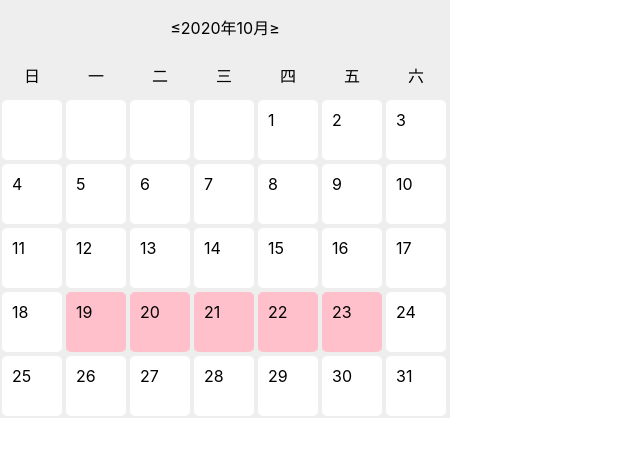
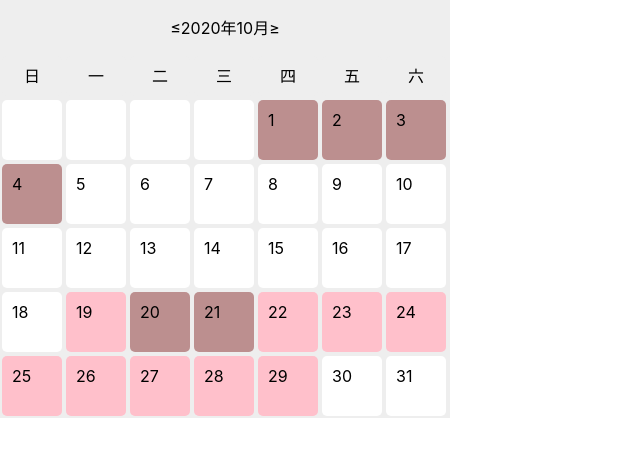
Before and after one commit to unnKoel/date-for-aunt, a React (Create React App) app: page / in a window 1280 px wide. Shown: the top 456 px of the page, without its empty margins (0-640 px from the left). Built offline with nearby package versions, Linux system fonts and the light colour scheme.

Commit message:
display real record

```diff
--- a/src/App.js
+++ b/src/App.js
@@ -1,11 +1,72 @@
-import React from "react";
+import React, { useCallback, useEffect, useState } from "react";
+import data from "./mock";
 import "./App.css";
+import { getDayNumbers, getDaysBetween } from "./utils";
 import AuntCalender from "./components/aunt-calender";
 
-const lastPeriodStart = new Date(2020, 9, 17);
+function App() {
+  const [periods, setPeriods] = useState([]);
 
-function App() {
-  return <AuntCalender lastPeriodStart={lastPeriodStart} />;
+  const filterRecords = () => {
+    const records = [];
+    data.forEach((item) => {
+      const { yearmonth } = item;
+      const year = parseInt(yearmonth.substring(0, 4));
+      const month = parseInt(yearmonth.slice(4));
+      const totalDays = getDayNumbers(year, month);
+      for (let i = 1; i < totalDays + 1; i++) {
+        if (!!item[`D${i}`]) {
+          records.push({ year, month: month + 1, day: i });
+        }
+      }
+    });
+
+    return records;
+  };
+
+  const createSection = (records) => {
+    let i = 0;
+    const periods = [];
+    while (i < records.length) {
+      const period = [];
+      let j = i;
+      let prev = records[j];
+      let next = records[j + 1];
+      while (
+        next &&
+        getDaysBetween(
+          new Date(prev.year, prev.month - 1, prev.day),
+          new Date(next.year, next.month - 1, next.day)
+        ) === 1
+      ) {
+        period.push(prev);
+        j++;
+        prev = records[j];
+        next = records[j + 1];
+      }
+      period.push(prev);
+      periods.push(period);
+      i = j + 1;
+    }
+
+    return periods;
+  };
+
+  const getPeriods = useCallback(() => {
+    const records = filterRecords();
+    const periods = createSection(records);
+    setPeriods(periods.map((period) => ({ className: "red", group: period })));
+  }, []);
+
+  useEffect(() => {
+    getPeriods();
+  }, [getPeriods]);
+
+  const handleMonthChange = ({ year, month }) => {
+    console.log(year, month);
+  };
+
+  return <AuntCalender periods={periods} onMonthChange={handleMonthChange} />;
 }
 
 export default App;
--- a/src/components/aunt-calender.js
+++ b/src/components/aunt-calender.js
@@ -1,4 +1,4 @@
-import React, { useState, useCallback } from "react";
+import React, { useState, useCallback, useMemo } from "react";
 import Calender from "./calendar";
 import {
   getCurrentYear,
@@ -13,15 +13,34 @@ import {
 import { useEffect } from "react";
 
 const today = getCurrentDate();
+const todayYear = today.getFullYear();
+const todayMonth = today.getMonth() + 1;
+const todayDate = today.getDate();
 
 const AuntCalender = ({
-  lastPeriodStart,
-  duration = 7,
-  cycle = 28,
+  duration = 10,
+  cycle = 16,
   periods,
-  onHistoryMonth = () => {},
+  onMonthChange = () => {},
 }) => {
-  const [predictedPeriods, setPredictedPeriods] = useState([]);
+  const [allPeriods, setAllPeriods] = useState([]);
+  const lastPeriod = periods.length ? periods[periods.length - 1].group : [];
+
+  const getLastPeriodStart = useCallback(
+    (periods) => {
+      if (!periods.length) return undefined;
+
+      const { year, month, day } = lastPeriod[0];
+
+      return new Date(year, month - 1, day);
+    },
+    [lastPeriod]
+  );
+
+  const lastPeriodStart = useMemo(() => getLastPeriodStart(periods), [
+    getLastPeriodStart,
+    periods,
+  ]);
 
   const getBasePeriodStart = useCallback(() => {
     let basePeriodStart;
@@ -81,7 +100,7 @@ const AuntCalender = ({
         );
 
         for (let i = 1; i < distanceCycleAmount + 1; i++) {
-          periodStart = inOrdecreaseDate(periodStart, i * cycle);
+          periodStart = inOrdecreaseDate(periodStart, cycle);
           const periodEnd = inOrdecreaseDate(periodStart, duration);
           periods.push(getDiffDate(periodStart, periodEnd));
         }
@@ -90,6 +109,26 @@ const AuntCalender = ({
       return periods;
     },
     [cycle, duration]
+  );
+
+  // if today in lastPeriod, then cancel current predict
+  const cancelCurrentPredict = useCallback(
+    (basePeriodStart) => {
+      const predictEndDate = inOrdecreaseDate(basePeriodStart, duration);
+      if (!lastPeriod.length) return false;
+
+      const lastPeriodEnd = lastPeriod[lastPeriod.length - 1];
+
+      const { year, month, day } = lastPeriodEnd;
+      if (
+        today.getTime() < predictEndDate.getTime() &&
+        today.getTime() > basePeriodStart.getTime() &&
+        getDaysBetween(new Date(year, month - 1, day), today) >= 1
+      ) {
+        return true;
+      }
+    },
+    [duration, lastPeriod]
   );
 
   // prdict peroids with month.
@@ -130,11 +169,28 @@ const AuntCalender = ({
         startCycleAmount
       );
 
-      return [...duringMonethPeroids, monthStartPeriod, monthEndPeriod]
+      let predictPeroids = [
+        ...duringMonethPeroids,
+        monthStartPeriod,
+        monthEndPeriod,
+      ];
+
+      if (cancelCurrentPredict(basePeriodStart) && false) {
+        predictPeroids = predictPeroids.filter((period) => {
+          return !period.some(({ year, month, day }) => {
+            return (
+              year === todayYear && month === todayMonth && day === todayDate
+            );
+          });
+        });
+      }
+
+      return predictPeroids
         .filter((item) => !!item.length)
         .map((group) => ({ className: "pink", group }));
     },
     [
+      cancelCurrentPredict,
       collectDuringMonthPeriod,
       collectMonthEndPeriod,
       collectMonthStartPeriod,
@@ -143,6 +199,10 @@ const AuntCalender = ({
       lastPeriodStart,
     ]
   );
+
+  const combineWithPeriods = (predictedPeriods, periods) => {
+    return [...predictedPeriods, ...periods];
+  };
 
   const handleDaySelect = (no) => {
     console.log(no);
@@ -154,12 +214,12 @@ const AuntCalender = ({
     // other ways, then request real periods.
     if (!historyMonth) {
       const predictedPeriods = predictPeriods({ year, month });
-      console.log("predictedPeriods", predictedPeriods);
-      setPredictedPeriods(predictedPeriods);
-      return;
+      setAllPeriods(combineWithPeriods(predictedPeriods, periods));
+    } else {
+      setAllPeriods(combineWithPeriods([], periods));
     }
-    setPredictedPeriods([]);
-    onHistoryMonth({ year, month });
+
+    onMonthChange({ year, month });
   };
 
   useEffect(() => {
@@ -169,16 +229,17 @@ const AuntCalender = ({
       year: currentYear,
       month: currentMonth,
     });
-    console.log("predictedPeriods", predictedPeriods);
-    setPredictedPeriods(predictedPeriods);
-  }, [predictPeriods]);
+    setAllPeriods(combineWithPeriods(predictedPeriods, periods));
+  }, [periods, predictPeriods]);
+
+  console.log("allPeriods", allPeriods);
 
   return (
     <div className="App">
       <Calender
         onDaySelect={handleDaySelect}
         onMonthChange={handleMonthChange}
-        highlights={predictedPeriods}
+        highlights={allPeriods}
       />
     </div>
   );
--- a/src/components/calendar.js
+++ b/src/components/calendar.js
@@ -81,19 +81,20 @@ const CalenderBody = ({
   onDaySelect,
   highlights,
 }) => {
-  const calDayPostion = (day, group) => {
-    let position = "middle";
-    if (group[0]?.day === day) {
-      position = "start";
-    } else if (group[group.length - 1]?.day === day) {
-      position = "end";
-    }
+  // const calDayPostion = (day, group) => {
+  //   let position = "middle";
+  //   if (group[0]?.day === day) {
+  //     position = "start";
+  //   } else if (group[group.length - 1]?.day === day) {
+  //     position = "end";
+  //   }
 
-    return position;
-  };
+  //   return position;
+  // };
 
   const calDayStatus = useCallback(
     (day, highlights) => {
+      let dateItem = { no: day };
       for (let i = 0; i < highlights.length; i++) {
         const { group = [], className = "" } = highlights[i];
         if (
@@ -102,7 +103,7 @@ const CalenderBody = ({
               itemDay === day && itemYear === year && itemMonth === month
           )
         ) {
-          return {
+          dateItem = {
             no: day,
             className: className,
             // position: calDayPostion(day, group),
@@ -110,9 +111,7 @@ const CalenderBody = ({
         }
       }
 
-      return {
-        no: day,
-      };
+      return dateItem;
     },
     [year, month]
   );
--- a/src/components/calender.css
+++ b/src/components/calender.css
@@ -29,6 +29,10 @@
   background-color: pink;
 }
 
+.calender .container .item.red {
+  background-color: rosybrown;
+}
+
 .calender .container .item-text {
   background-color: #eee;
   height: auto;
--- /dev/null
+++ b/src/mock.js
@@ -0,0 +1,109 @@
+const periods = [
+  {
+    id: "1",
+    yearmonth: "202007",
+    D1: "",
+    D2: "",
+    D3: "",
+    D4: "",
+    D5: "",
+    D6: "",
+    D7: "",
+    D8: "",
+    D9: "",
+    D10: "",
+    D11: "",
+    D12: "",
+    D13: "",
+    D14: "",
+    D15: "",
+    D16: "",
+    D17: "",
+    D18: "",
+    D19: "",
+    D20: "",
+    D21: "",
+    D22: "",
+    D23: "",
+    D24: "",
+    D25: "",
+    D26: "",
+    D27: "",
+    D28: "",
+    D29: "",
+    D30: "",
+    D31: "",
+  },
+  {
+    id: "2",
+    yearmonth: "202008",
+    D1: "",
+    D2: "",
+    D3: "",
+    D4: "",
+    D5: "",
+    D6: "",
+    D7: "",
+    D8: "1",
+    D9: "1",
+    D10: "1",
+    D11: "1",
+    D12: "1",
+    D13: "",
+    D14: "",
+    D15: "",
+    D16: "",
+    D17: "",
+    D18: "",
+    D19: "",
+    D20: "",
+    D21: "",
+    D22: "",
+    D23: "",
+    D24: "",
+    D25: "",
+    D26: "",
+    D27: "",
+    D28: "",
+    D29: "",
+    D30: "1",
+    D31: "",
+  },
+  {
+    id: "3",
+    yearmonth: "202009",
+    D1: "1",
+    D2: "1",
+    D3: "1",
+    D4: "1",
+    D5: "",
+    D6: "",
+    D7: "",
+    D8: "",
+    D9: "",
+    D10: "",
+    D11: "",
+    D12: "",
+    D13: "",
+    D14: "",
+    D15: "",
+    D16: "",
+    D17: "",
+    D18: "",
+    D19: "",
+    D20: "1",
+    D21: "1",
+    D22: "",
+    D23: "",
+    D24: "",
+    D25: "",
+    D26: "",
+    D27: "",
+    D28: "",
+    D29: "",
+    D30: "",
+    D31: "",
+  },
+];
+
+export default periods;
```
Also changed, not shown: 1 other file (tests, documents, lock files or other folders).
